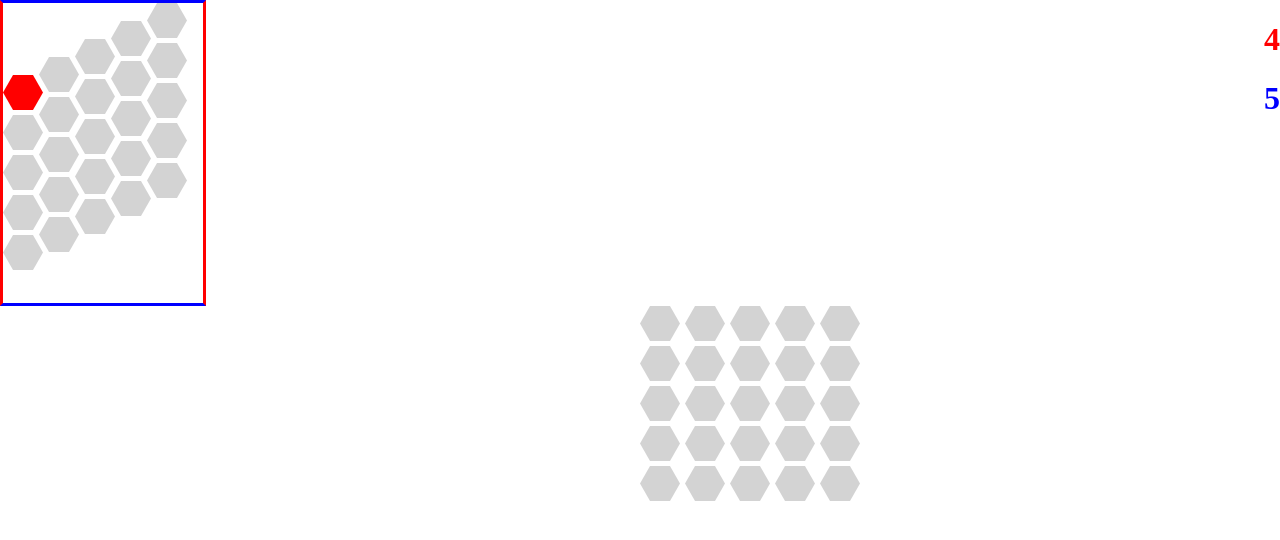
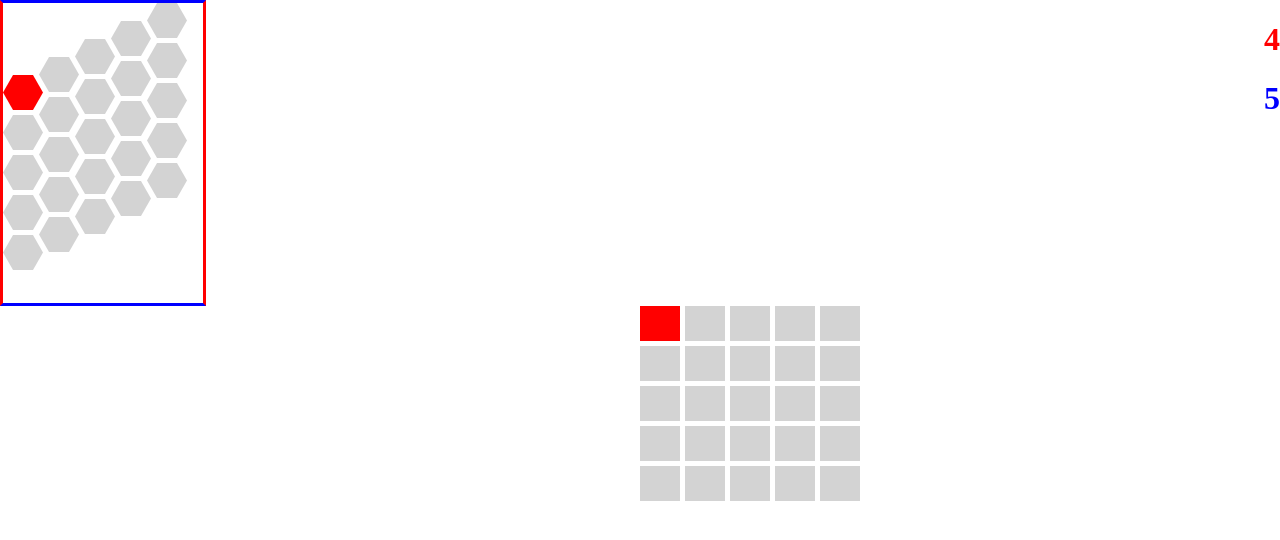
Before and after one commit to Smankusors/gunair-hex-ai, a plain HTML site: page index.html in a window 1280 px wide. Both pictures are taken after a click on the element 23 px from the left and 92 px from the top of the page. Shown: the top 540 px of the page. Drawn offline with Linux system fonts and the light colour scheme.

Commit message:
debug debug

```diff
--- a/game.js
+++ b/game.js
@@ -15,13 +15,13 @@ function klikPetak(event) {
     }
     switch (petak.milik) {
         case PIHAK_MERAH:
-            el.css("background-color", "red");
+            $(petak.element).css("background-color", "red");
             break;
         case PIHAK_BIRU:
-            el.css("background-color", "blue");
+            $(petak.element).css("background-color", "blue");
             break;
         case PIHAK_HIJAU:
-            el.css("background-color", "green");
+            $(petak.element).css("background-color", "green");
             break;
     }
     remainingRed = CariJarak(merahStart, merahEnd, PIHAK_MERAH);
--- a/index.html
+++ b/index.html
@@ -23,6 +23,12 @@
             width: 40px;
             height: 35px;
             clip-path: polygon(25% 0%, 75% 0%, 100% 50%, 75% 100%, 25% 100%, 0% 50%);
+            background-color: lightgray;
+        }
+        .box {
+            position: absolute;
+            width: 40px;
+            height: 35px;
             background-color: lightgray;
         }
         .petak.merah {
--- a/petak.js
+++ b/petak.js
@@ -86,7 +86,7 @@ for (var x = 0; x < besar; x++) {
         $(".map").append(elementBaru);
 
         var elementCoba = $(
-            "<div class='petak' " +
+            "<div class='box' " +
                 "style='left:" + x * 45 + "px; top:" + y * 40 + "px' " +
                 "data-x='" + x + "' " +
                 "data-y='" + y + "'>" +
```
